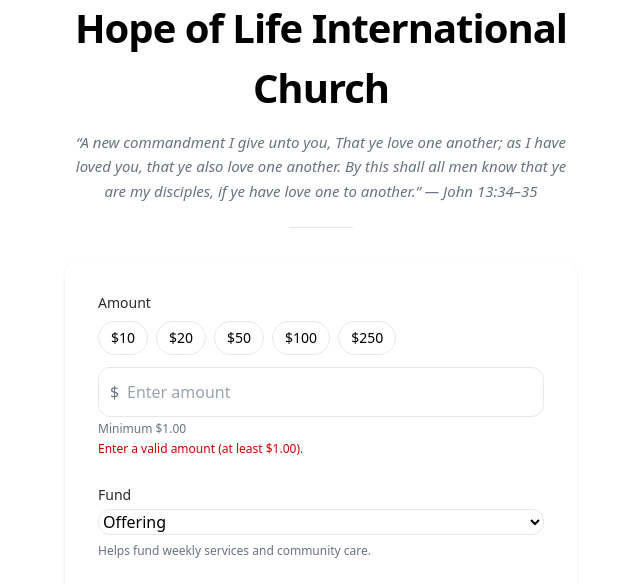
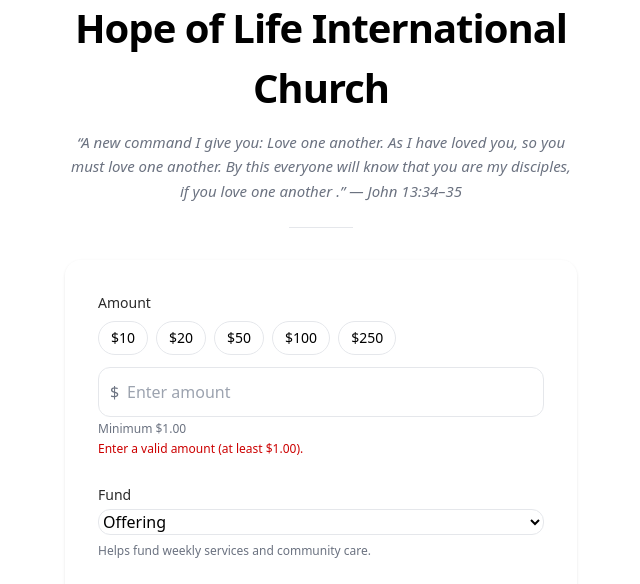
Before and after one commit to promiesse10-svg/hopeoflifegive-org, a website: page public/index.html in a window 1280 px wide. Shown: the part 182-766 px from the top of the page, without its empty margins (319-959 px from the left). Drawn offline with nearby package versions, Linux system fonts and the light colour scheme.

Commit message:
Update theme of the year on homepage

```diff
--- a/public/index.html
+++ b/public/index.html
@@ -48,9 +48,7 @@
       </div>
       <h1 class="font-rounded text-[clamp(28px,4.2vw,40px)] font-semibold tracking-tight">Hope of Life International Church</h1>
       <p class="text-ink-400 text-sm md:text-[15px] mt-3 italic max-w-prose mx-auto leading-relaxed">
-        “A new commandment I give unto you, That ye love one another; as I have loved you,
-        that ye also love one another. By this shall all men know that ye are my disciples,
-        if ye have love one to another.” — John 13:34–35
+        “A new command I give you: Love one another. As I have loved you, so you must love one another. By this everyone will know that you are my disciples, if you love one another .” — John 13:34–35
       </p>
       <div class="h-px w-16 mx-auto mt-6 bg-ink-200"></div>
     </header>
```
